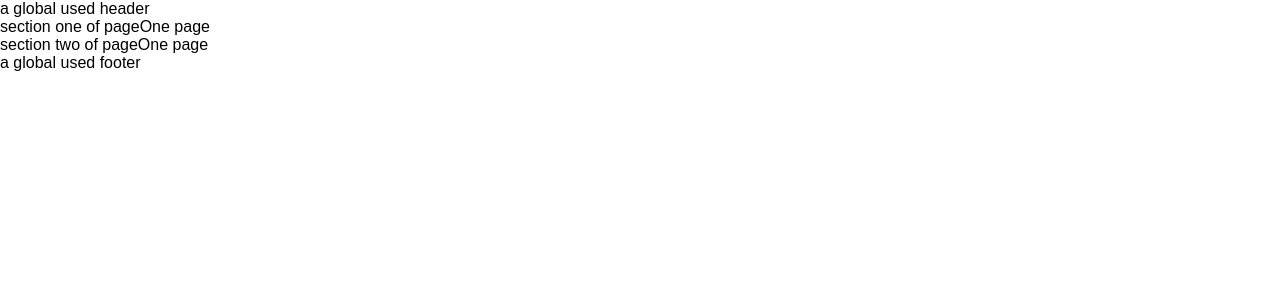
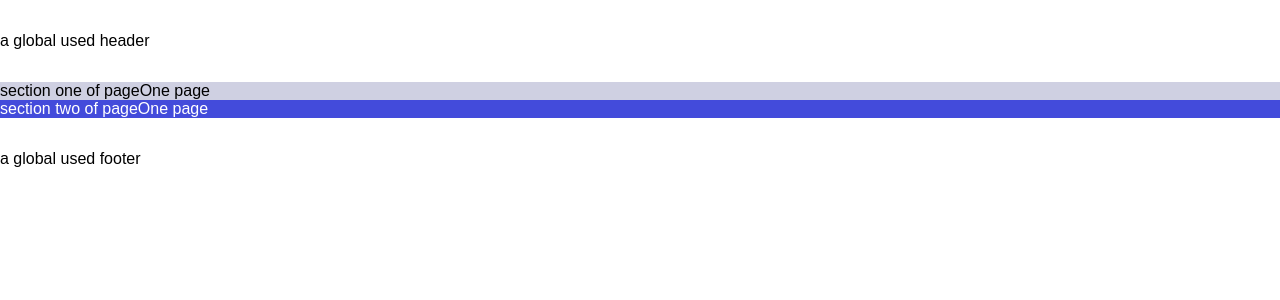
Before and after one commit to yewyewXD/react-codebase-starter, a React (Create React App) app: page /page1 in a window 1280 px wide. Shown: the top 300 px of the page. Built offline with nearby package versions, Linux system fonts and the light colour scheme.

Commit message:
add styles

```diff
--- a/src/styles/_01-variables.scss
+++ b/src/styles/_01-variables.scss
@@ -0,0 +1,2 @@
+$bgColor1: #cfd0e2;
+$bgColor2: #434bdb;
--- a/src/styles/globalComponents/_Footer.scss
+++ b/src/styles/globalComponents/_Footer.scss
@@ -0,0 +1,4 @@
+// Path: src\components\reusables\Footer.jsx
+.Footer {
+  padding: 2rem 0;
+}
--- a/src/styles/globalComponents/_Header.scss
+++ b/src/styles/globalComponents/_Header.scss
@@ -0,0 +1,4 @@
+// Path: src\components\reusables\Header.jsx
+.Header {
+  padding: 2rem 0;
+}
--- a/src/styles/pages/HomeStyles/_01-SectionOne.scss
+++ b/src/styles/pages/HomeStyles/_01-SectionOne.scss
@@ -0,0 +1,5 @@
+// Path: src\components\pages\HomeComponents\SectionOne.jsx
+.SectionOne {
+  color: white;
+  background: $bgColor2;
+}
--- a/src/styles/pages/HomeStyles/_02-SectionTwo.scss
+++ b/src/styles/pages/HomeStyles/_02-SectionTwo.scss
@@ -0,0 +1,4 @@
+// Path: src\components\pages\HomeComponents\SectionTwo.jsx
+.SectionTwo {
+  background: $bgColor1;
+}
--- a/src/styles/pages/HomeStyles/_home.scss
+++ b/src/styles/pages/HomeStyles/_home.scss
@@ -1,2 +1,5 @@
-@import "./01-SectionOne";
-@import "./02-SectionTwo";
+// Path: src\mainPages\Home.jsx
+.HomePage {
+  @import "./01-SectionOne";
+  @import "./02-SectionTwo";
+}
--- a/src/styles/pages/PageOneStyles/_01-SectionOne.scss
+++ b/src/styles/pages/PageOneStyles/_01-SectionOne.scss
@@ -0,0 +1,4 @@
+// Path: src\components\pages\PageOneComponents\SectionOne.jsx
+.SectionOne {
+  background: $bgColor1;
+}
--- a/src/styles/pages/PageOneStyles/_02-SectionTwo.scss
+++ b/src/styles/pages/PageOneStyles/_02-SectionTwo.scss
@@ -0,0 +1,5 @@
+// Path: src\components\pages\PageOneComponents\SectionTwo.jsx
+.SectionTwo {
+  color: white;
+  background: $bgColor2;
+}
--- a/src/styles/pages/PageOneStyles/_pageOne.scss
+++ b/src/styles/pages/PageOneStyles/_pageOne.scss
@@ -1,2 +1,5 @@
-@import "./01-SectionOne";
-@import "./02-SectionTwo";
+// Path: src\mainPages\PageOne.jsx
+.PageOnePage {
+  @import "./01-SectionOne";
+  @import "./02-SectionTwo";
+}
```
